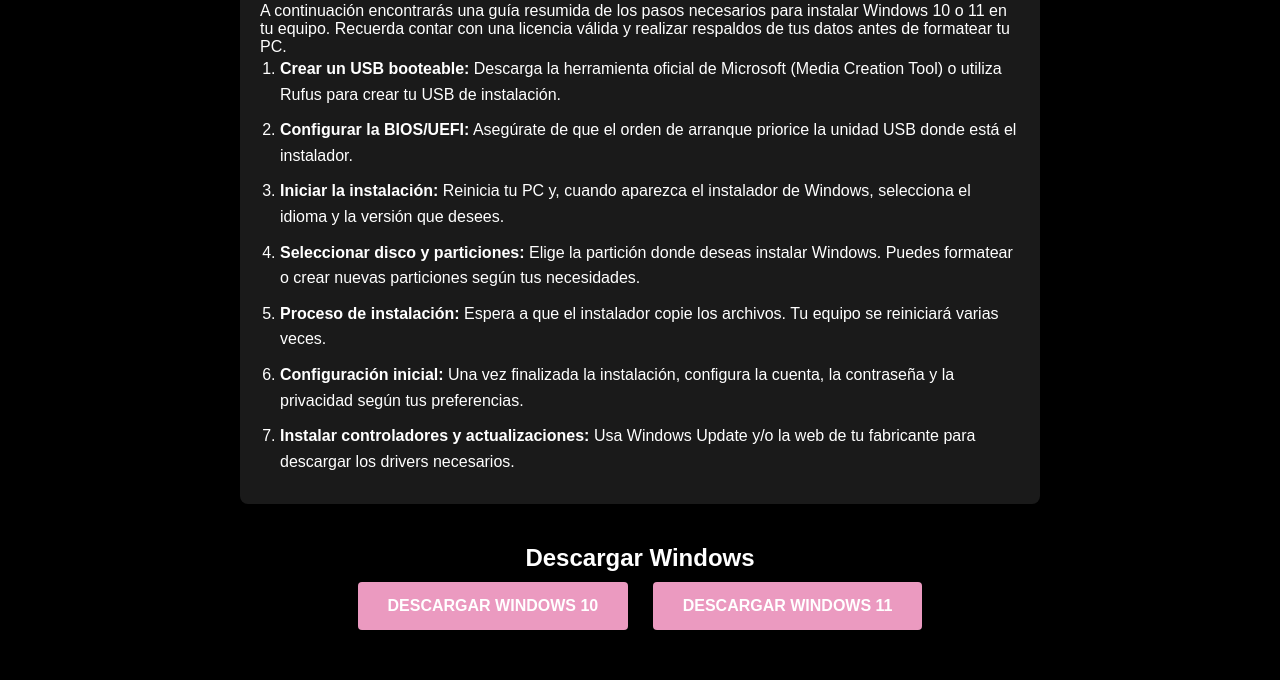
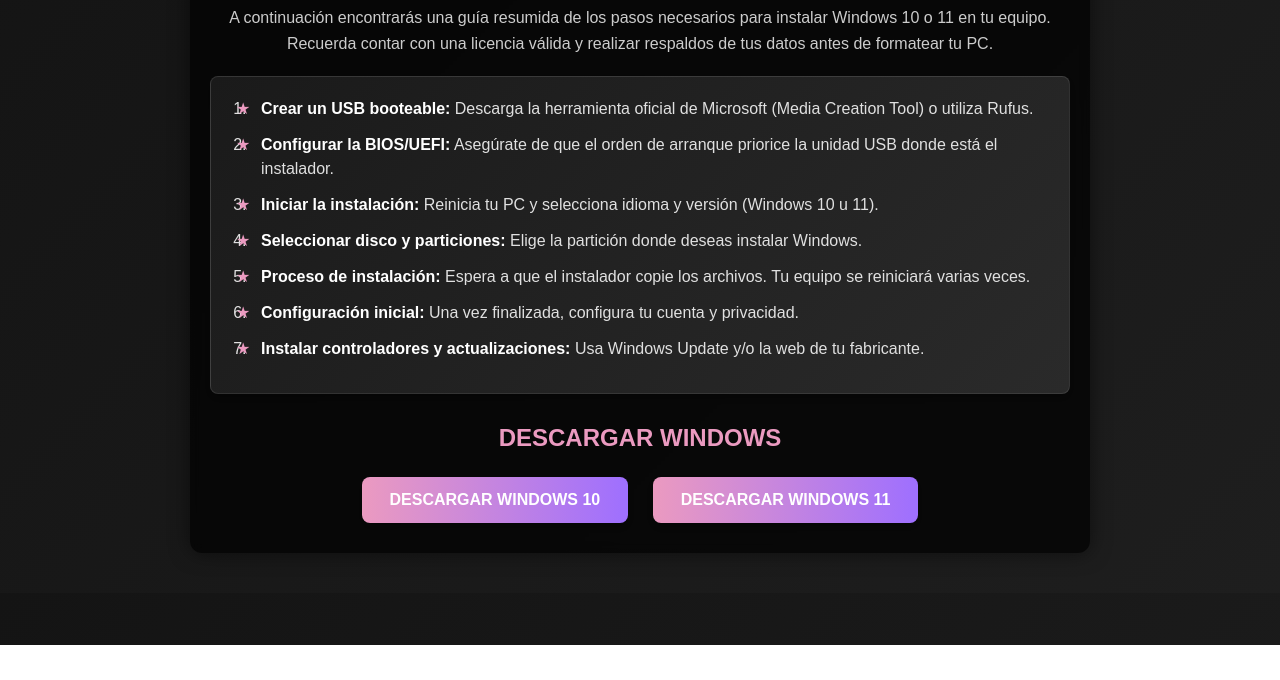
Before and after one commit to Danny-589/index, a plain HTML site: page Windows.html in a window 1280 px wide. Shown: the part 155-835 px from the top of the page. After the commit the page ends 800 px from the top, so only its background shows below. Drawn offline with Linux system fonts and the light colour scheme.

Commit message:
Actualizacion para que se vea mejor

```diff
--- a/Windows.html
+++ b/Windows.html
@@ -4,62 +4,107 @@
   <meta charset="UTF-8">
   <title>Instalación de Windows</title>
   <meta name="viewport" content="width=device-width, initial-scale=1.0">
+  <!-- Vincular hoja de estilos principal (para header y layout) -->
   <link rel="stylesheet" href="CSS.css">
   <style>
+    /* ======= FONDO GENERAL ======= */
     body {
-      background-color: #000;
-      color: #fff;
       margin: 0;
       font-family: Arial, sans-serif;
+      background: linear-gradient(135deg, #141414 0%, #1e1e1e 100%);
+      color: #fff;
     }
-    .main-content {
+    /* ======= CONTENEDOR PRINCIPAL ======= */
+    .install-container {
       max-width: 900px;
-      margin: 0 auto;
-      padding: 80px 20px 40px;
+      margin: 80px auto 40px; /* espacio para header fijo */
+      padding: 20px;
+      border-radius: 12px;
+      background: rgba(0, 0, 0, 0.7);
+      box-shadow: 0 0 20px rgba(0, 0, 0, 0.5);
+      backdrop-filter: blur(5px); /* si tu navegador lo soporta */
+    }
+    /* ======= TÍTULO PRINCIPAL ======= */
+    .install-container h1 {
       text-align: center;
+      font-size: 2.2rem;
+      margin-bottom: 20px;
+      text-transform: uppercase;
+      background: linear-gradient(to right, #eb9ac0, #9e6fff);
+      -webkit-background-clip: text;
+      -webkit-text-fill-color: transparent;
     }
-    .main-content h1 {
+    /* ======= PÁRRAFOS ======= */
+    .install-container p {
+      line-height: 1.6;
       margin-bottom: 20px;
-      font-size: 2rem;
-      text-transform: uppercase;
+      color: #ccc;
+      text-align: center;
+      font-size: 1rem;
     }
-    .install-steps {
-      text-align: left;
-      margin: 20px auto 40px;
-      background-color: #1a1a1a;
+    /* ======= LISTA DE PASOS ======= */
+    .step-list {
+      background: linear-gradient(135deg, #1a1a1a 0%, #2a2a2a 100%);
       padding: 20px;
       border-radius: 8px;
-      max-width: 800px;
+      box-shadow: 0 4px 8px rgba(0,0,0,0.3);
+      margin-bottom: 30px;
+      border: 1px solid rgba(255,255,255,0.1);
     }
-    .install-steps ol {
+    .step-list ol {
       margin-left: 20px;
-      line-height: 1.6;
+      padding-left: 0;
     }
-    .install-steps li {
-      margin-bottom: 10px;
+    .step-list li {
+      margin-bottom: 12px;
+      color: #e0e0e0;
+      line-height: 1.5;
+      position: relative;
+      padding-left: 10px;
     }
+    .step-list li::before {
+      content: "★";
+      color: #eb9ac0;
+      position: absolute;
+      left: -15px;
+      font-size: 1rem;
+    }
+    .step-list li strong {
+      color: #fff;
+    }
+    /* ======= SECCIÓN DESCARGA ======= */
     .download-section {
-      margin-top: 40px;
+      text-align: center;
+      margin-top: 20px;
+    }
+    .download-section h2 {
+      margin-bottom: 15px;
+      font-size: 1.5rem;
+      text-transform: uppercase;
+      color: #eb9ac0;
     }
     .download-btn {
       display: inline-block;
       margin: 10px;
-      padding: 15px 30px;
-      background-color: #eb9ac0;
+      padding: 14px 28px;
+      background: linear-gradient(to right, #eb9ac0, #9e6fff);
       color: #fff;
       font-weight: bold;
       text-decoration: none;
-      border-radius: 4px;
-      transition: background-color 0.3s;
+      border-radius: 8px;
       text-transform: uppercase;
+      transition: all 0.3s ease;
+      box-shadow: 0 4px 10px rgba(0, 0, 0, 0.3);
     }
     .download-btn:hover {
-      background-color: #d981a6;
+      transform: translateY(-2px) scale(1.02);
+      box-shadow: 0 8px 16px rgba(0, 0, 0, 0.4);
     }
   </style>
 </head>
 <body>
 
+  <!-- HEADER -->
   <header>
     <div class="main-nav">
       <div class="logo">
@@ -84,28 +129,33 @@
     </div>
   </header>
 
-  <div class="main-content">
+  <div class="install-container">
     <h1>Cómo instalar Windows (10 / 11)</h1>
-    <div class="install-steps">
-      <p>A continuación encontrarás una guía resumida de los pasos necesarios para instalar Windows 10 o 11 en tu equipo. Recuerda contar con una licencia válida y realizar respaldos de tus datos antes de formatear tu PC.</p>
+    <p>
+      A continuación encontrarás una guía resumida de los pasos necesarios para instalar Windows 10 o 11 en tu equipo.
+      Recuerda contar con una licencia válida y realizar respaldos de tus datos antes de formatear tu PC.
+    </p>
+    <div class="step-list">
       <ol>
-        <li><strong>Crear un USB booteable:</strong> Descarga la herramienta oficial de Microsoft (Media Creation Tool) o utiliza Rufus para crear tu USB de instalación.</li>
+        <li><strong>Crear un USB booteable:</strong> Descarga la herramienta oficial de Microsoft (Media Creation Tool) o utiliza Rufus.</li>
         <li><strong>Configurar la BIOS/UEFI:</strong> Asegúrate de que el orden de arranque priorice la unidad USB donde está el instalador.</li>
-        <li><strong>Iniciar la instalación:</strong> Reinicia tu PC y, cuando aparezca el instalador de Windows, selecciona el idioma y la versión que desees.</li>
-        <li><strong>Seleccionar disco y particiones:</strong> Elige la partición donde deseas instalar Windows. Puedes formatear o crear nuevas particiones según tus necesidades.</li>
+        <li><strong>Iniciar la instalación:</strong> Reinicia tu PC y selecciona idioma y versión (Windows 10 u 11).</li>
+        <li><strong>Seleccionar disco y particiones:</strong> Elige la partición donde deseas instalar Windows.</li>
         <li><strong>Proceso de instalación:</strong> Espera a que el instalador copie los archivos. Tu equipo se reiniciará varias veces.</li>
-        <li><strong>Configuración inicial:</strong> Una vez finalizada la instalación, configura la cuenta, la contraseña y la privacidad según tus preferencias.</li>
-        <li><strong>Instalar controladores y actualizaciones:</strong> Usa Windows Update y/o la web de tu fabricante para descargar los drivers necesarios.</li>
+        <li><strong>Configuración inicial:</strong> Una vez finalizada, configura tu cuenta y privacidad.</li>
+        <li><strong>Instalar controladores y actualizaciones:</strong> Usa Windows Update y/o la web de tu fabricante.</li>
       </ol>
     </div>
-
     <div class="download-section">
       <h2>Descargar Windows</h2>
-      <a href="https://www.microsoft.com/es-es/software-download/windows10" class="download-btn" target="_blank" rel="noopener">Descargar Windows 10</a>
-      <a href="https://www.microsoft.com/es-es/software-download/windows11" class="download-btn" target="_blank" rel="noopener">Descargar Windows 11</a>
+      <a href="https://www.microsoft.com/es-es/software-download/windows10"
+         target="_blank" rel="noopener"
+         class="download-btn">Descargar Windows 10</a>
+      <a href="https://www.microsoft.com/es-es/software-download/windows11"
+         target="_blank" rel="noopener"
+         class="download-btn">Descargar Windows 11</a>
     </div>
   </div>
-
 
   <script src="Jscorsair.js"></script>
 </body>
```
Also changed, not shown: Linux.html (+6 -22 lines), Ubunto.html (+74 -32 lines).
